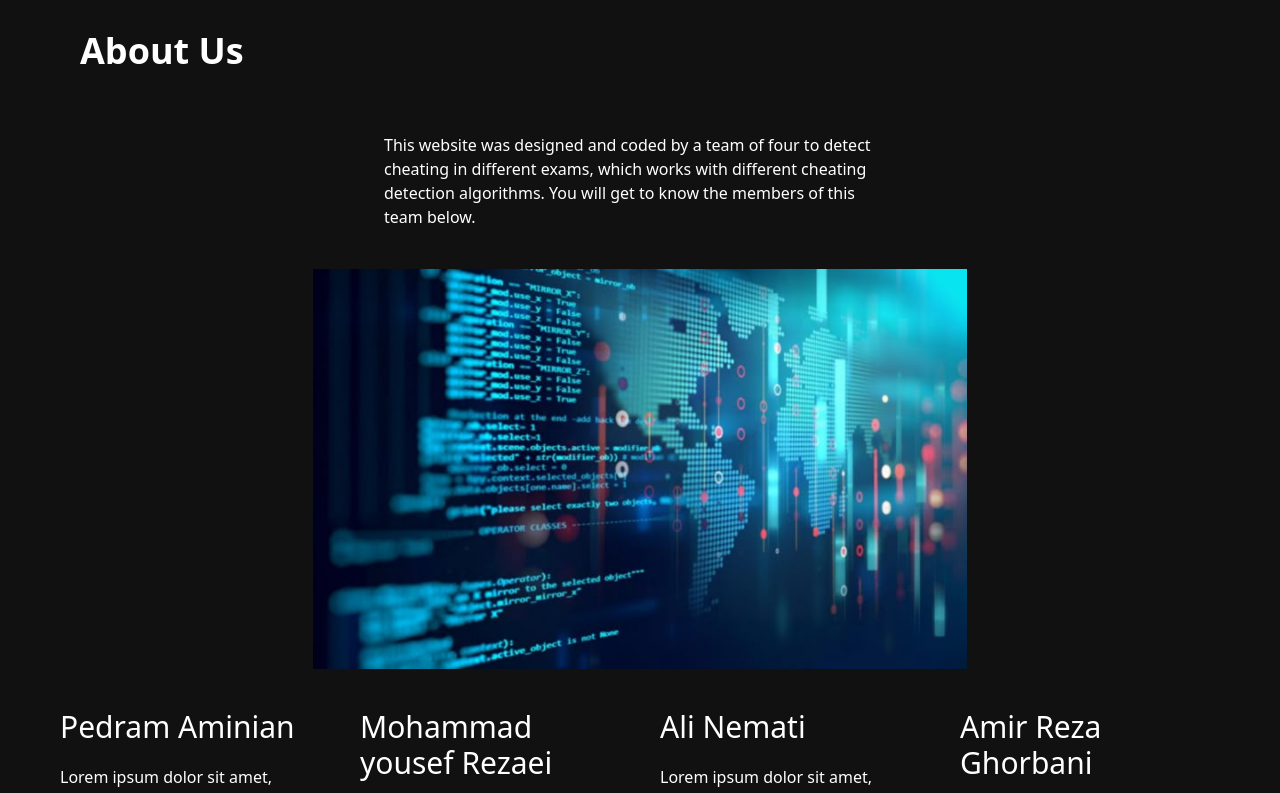
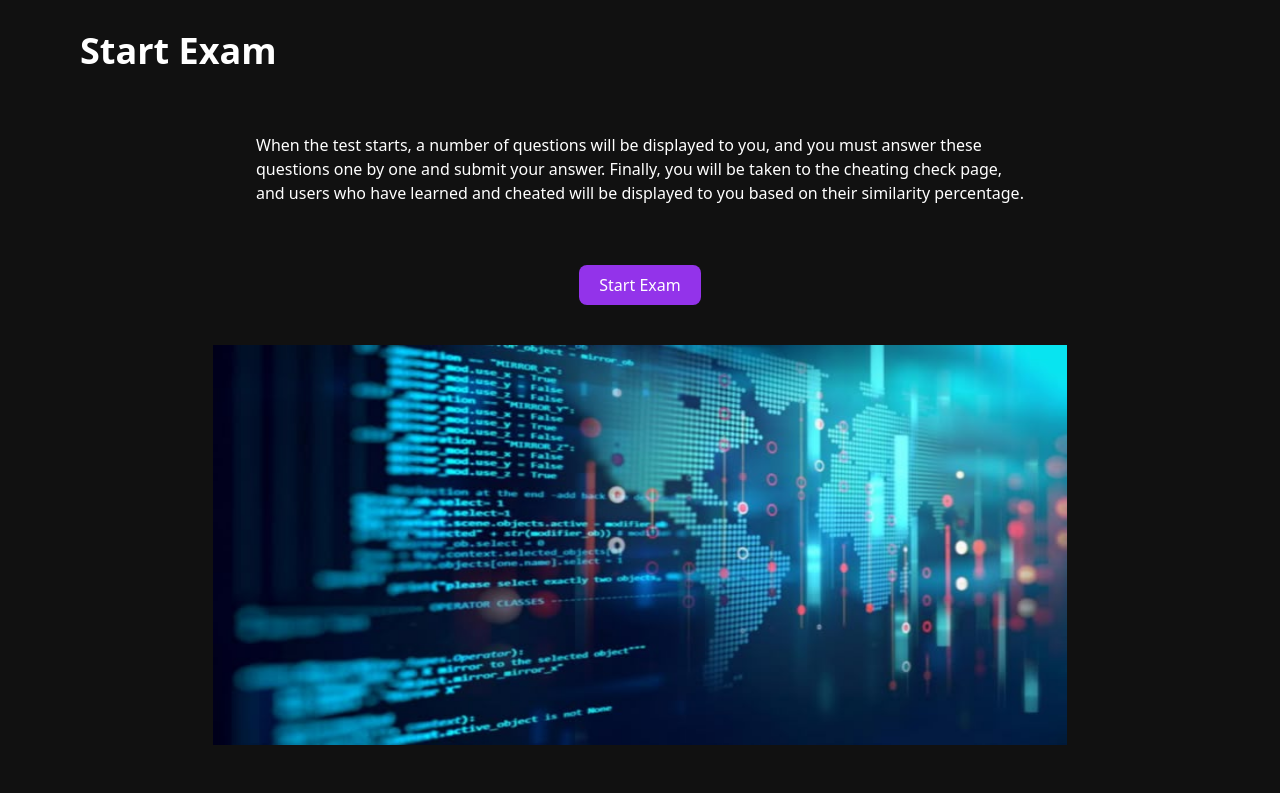
Before and after one commit to Ali-047/Algorithms-Design, a Vue app: page /home in a window 1280 px wide. Shown: the part 700-1493 px from the top of the page. Built offline with nearby package versions, Linux system fonts and the light colour scheme.

Commit message:
Start Exam component done

```diff
--- a/src/components/home/components/StartExamComponents.vue
+++ b/src/components/home/components/StartExamComponents.vue
@@ -3,9 +3,33 @@
 </script>
 
 <template>
-
+  <div class="w-full h-250 mt-5 flex flex-col text-white">
+    <div class="ml-20 mt-15">
+      <h1 class="font-bold text-4xl leading-tight">
+        Start Exam
+      </h1>
+    </div>
+    <div class="flex items-center justify-center w-full mt-15">
+      <p class="block w-[60%]">
+        When the test starts, a number of questions will be displayed to you, and you must answer these questions one by
+        one and submit your answer. Finally, you will be taken to the cheating check page, and users who have learned
+        and cheated will be displayed to you based on their similarity percentage.
+      </p>
+    </div>
+    <div class="w-full h-10 flex items-center justify-center mt-15">
+      <button class="bg-primary px-5 py-2 cursor-pointer rounded-lg button">Start Exam</button>
+    </div>
+    <div class="w-full mt-10 flex items-center justify-center">
+      <img class="h-100 w-8/12 block " src="../../../assets/images/exam.jpg" alt="">
+    </div>
+  </div>
 </template>
 
 <style scoped lang="scss">
-
+.button {
+  transition: 100ms ease;
+}
+.button:hover {
+  box-shadow: -5px 0 15px rgb(140, 12, 147), 5px 0 10px rgb(85, 31, 200);
+}
 </style>
```
